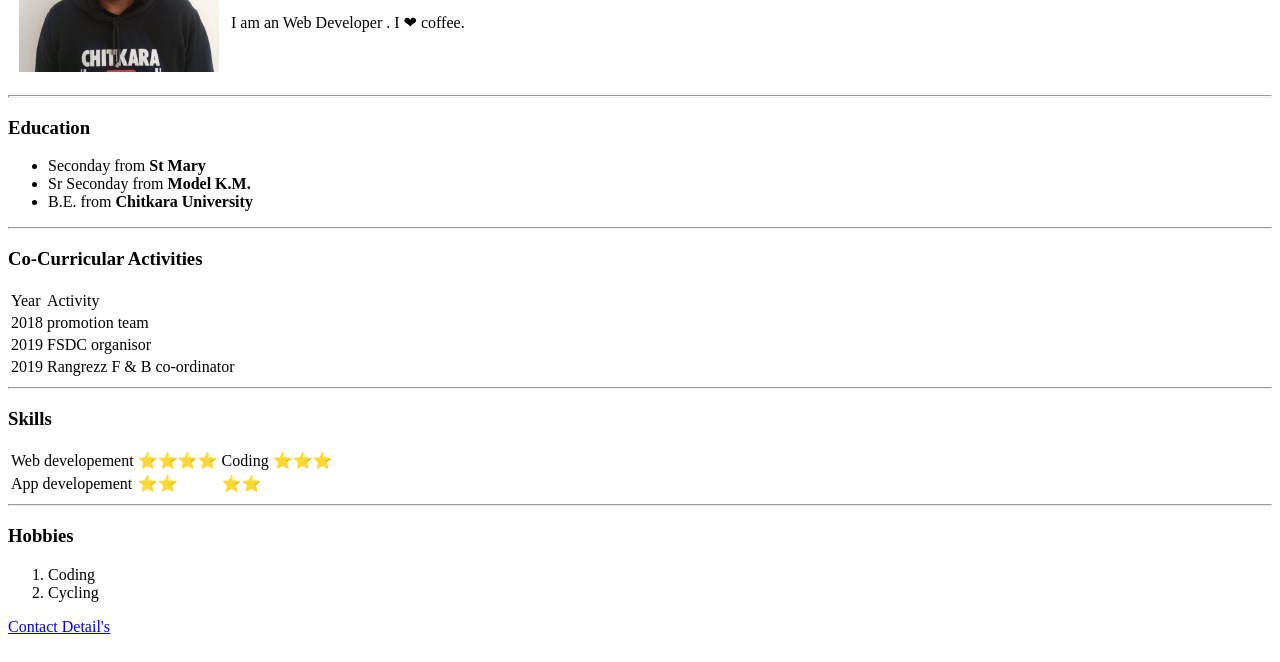
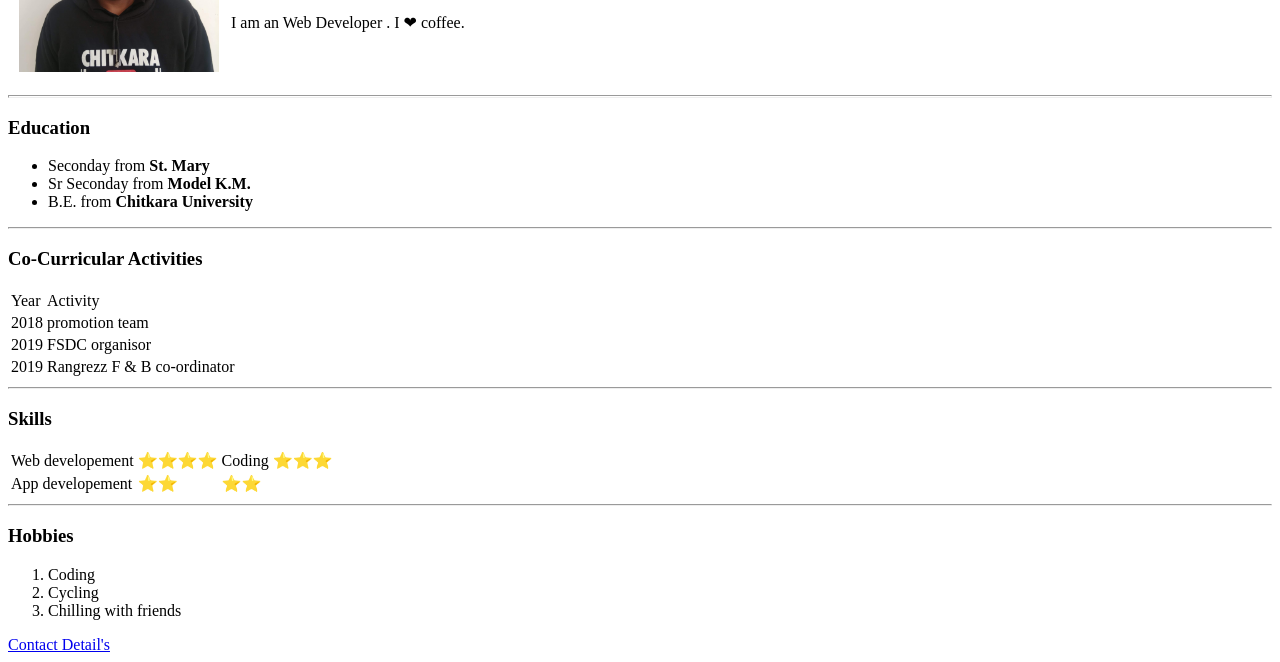
Before and after one commit to Sameernasa/cv, a plain HTML site: page index.html in a window 1280 px wide. Shown: the part 147-809 px from the top of the page. Drawn offline with Linux system fonts and the light colour scheme.

Commit message:
Updated index.html
corrected typo

```diff
--- a/index.html
+++ b/index.html
@@ -20,7 +20,8 @@
   <hr size=3>
   <h3>Education</h3>
   <ul>
-    <li>Seconday from <strong>St Mary</strong> </li>
+
+    <li>Seconday from <strong>St. Mary</strong> </li>
     <li>Sr Seconday from <strong>Model K.M.</strong> </li>
     <li>B.E. from <strong>Chitkara University</strong> </li>
   </ul>
@@ -68,6 +69,7 @@
   <ol>
     <li>Coding</li>
     <li>Cycling</li>
+    <li>Chilling with friends</li>
   </ol>
   <a href="contact.html">Contact Detail's</a>
 
```
